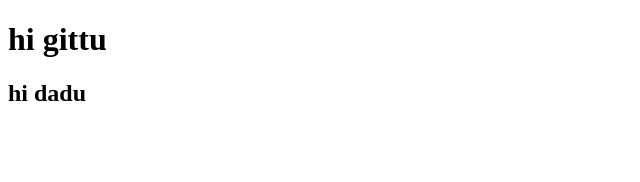
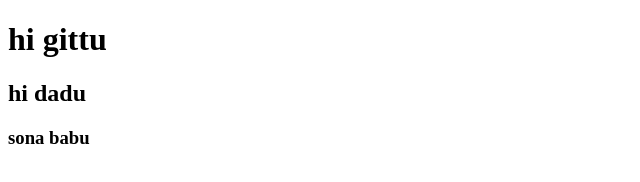
Before and after one commit to sabberhossen10/my-2nd-repo, a plain HTML site: page index.html in a window 1280 px wide. Shown: the whole page, without its empty margins (0-640 px from the left). Drawn offline with Linux system fonts and the light colour scheme.

Commit message:
add babu

```diff
--- a/index.html
+++ b/index.html
@@ -9,5 +9,6 @@
 <body>
     <h1>hi gittu</h1>
     <h2>hi dadu</h2>
+    <h3>sona babu</h3>
 </body>
 </html>
```
